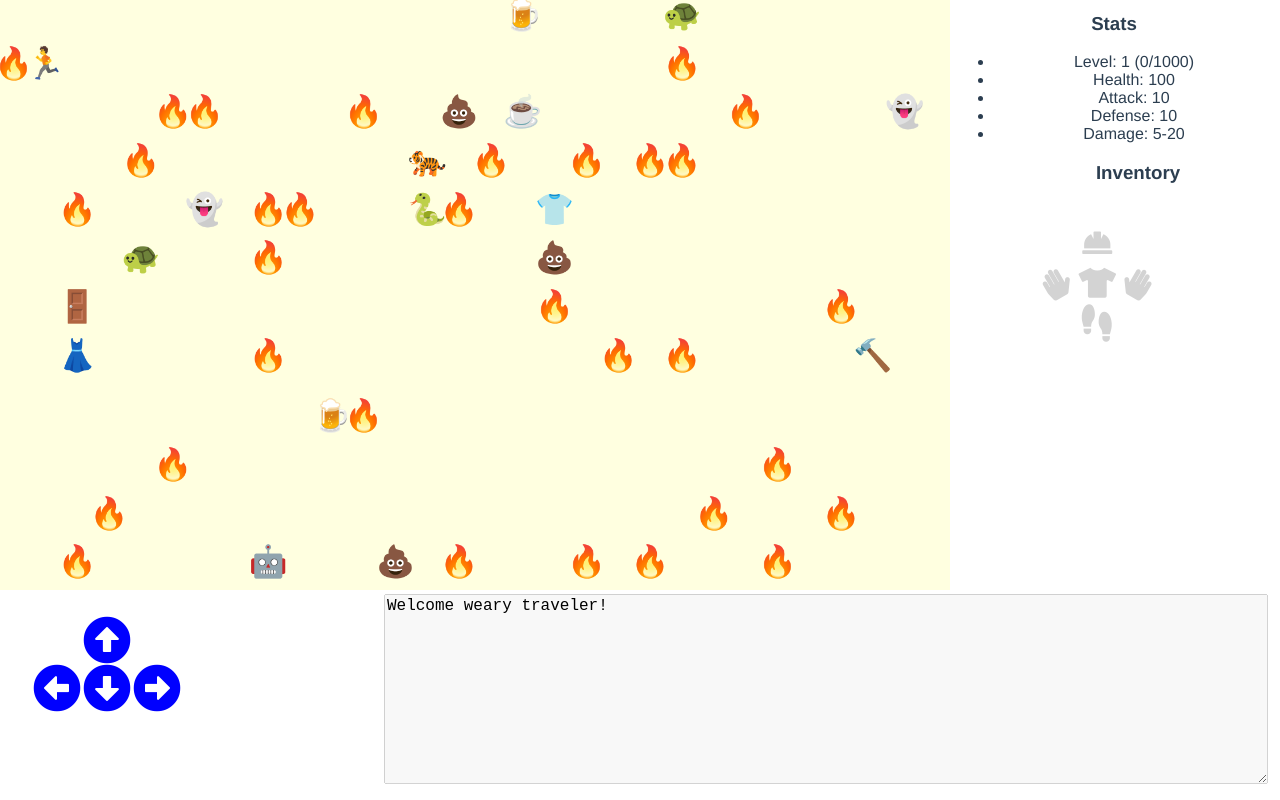
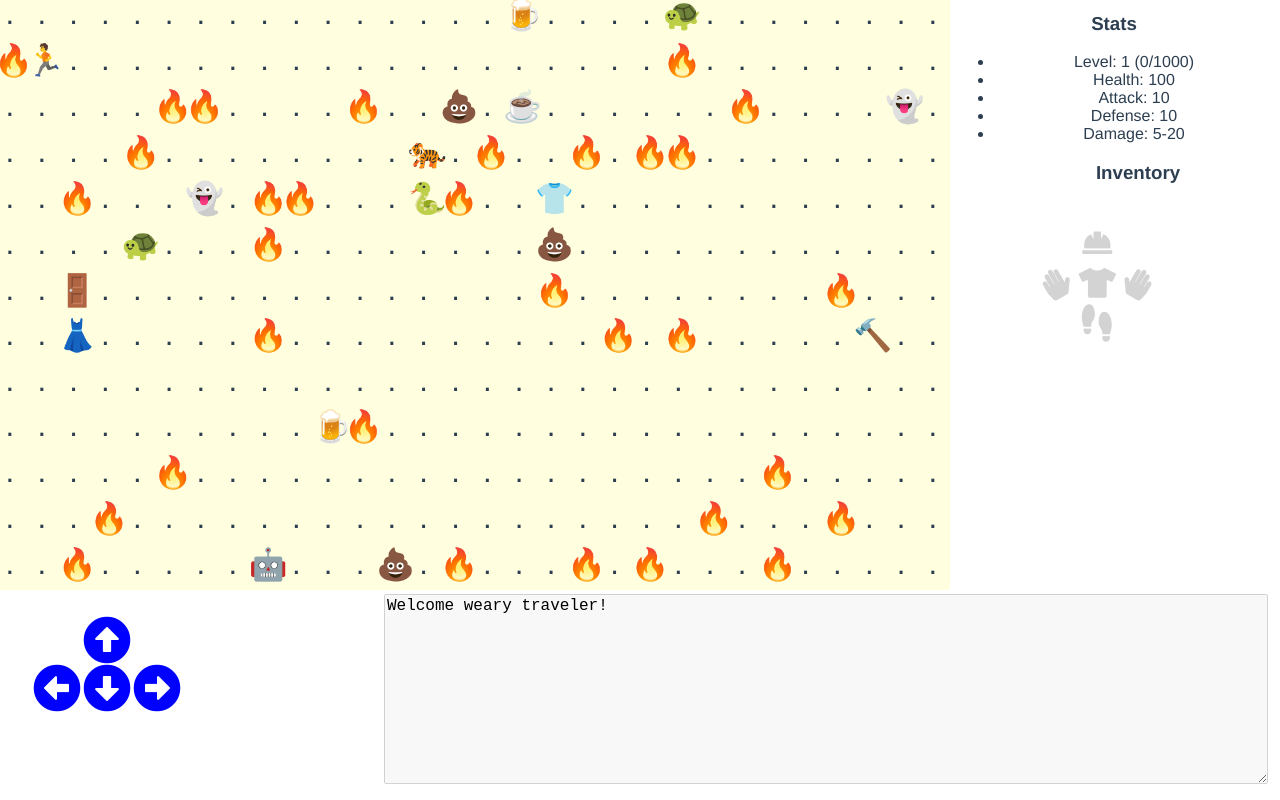
Before and after one commit to Humakt83/vue-rougelite, a Vue app: page / in a window 1280 px wide. Built offline with nearby package versions, Linux system fonts and the light colour scheme.

Commit message:
use . for floor for now

```diff
--- a/src/components/Level.vue
+++ b/src/components/Level.vue
@@ -1,8 +1,6 @@
 <template>
   <div class="level" :style="{'background-color': color}">
-    <div class="tile" v-for="(tile, index) in tiles"
-    :key="index"
-    :style="{left: tile.x + '%', top: tile.y + '%'}">
+    <div class="tile" v-for="(tile, index) in tiles" :key="index">
       <span>{{ tile.type }}</span>
       <template v-if="tile.animation">
         <span class="animation">💥</span>
@@ -19,7 +17,7 @@ const getTileType = (tile, environment) => {
     return environment.wallSymbol;
   }
   if (!tile.content){
-    return '';
+    return '.';
   }
   if (tile.content.isPlayer){
     return "🏃"
@@ -56,7 +54,7 @@ export default {
       return this.level.environment.floorColor;
     }
   }
-  };
+};
 </script>
 
 <!-- Add "scoped" attribute to limit CSS to this component only -->
```
